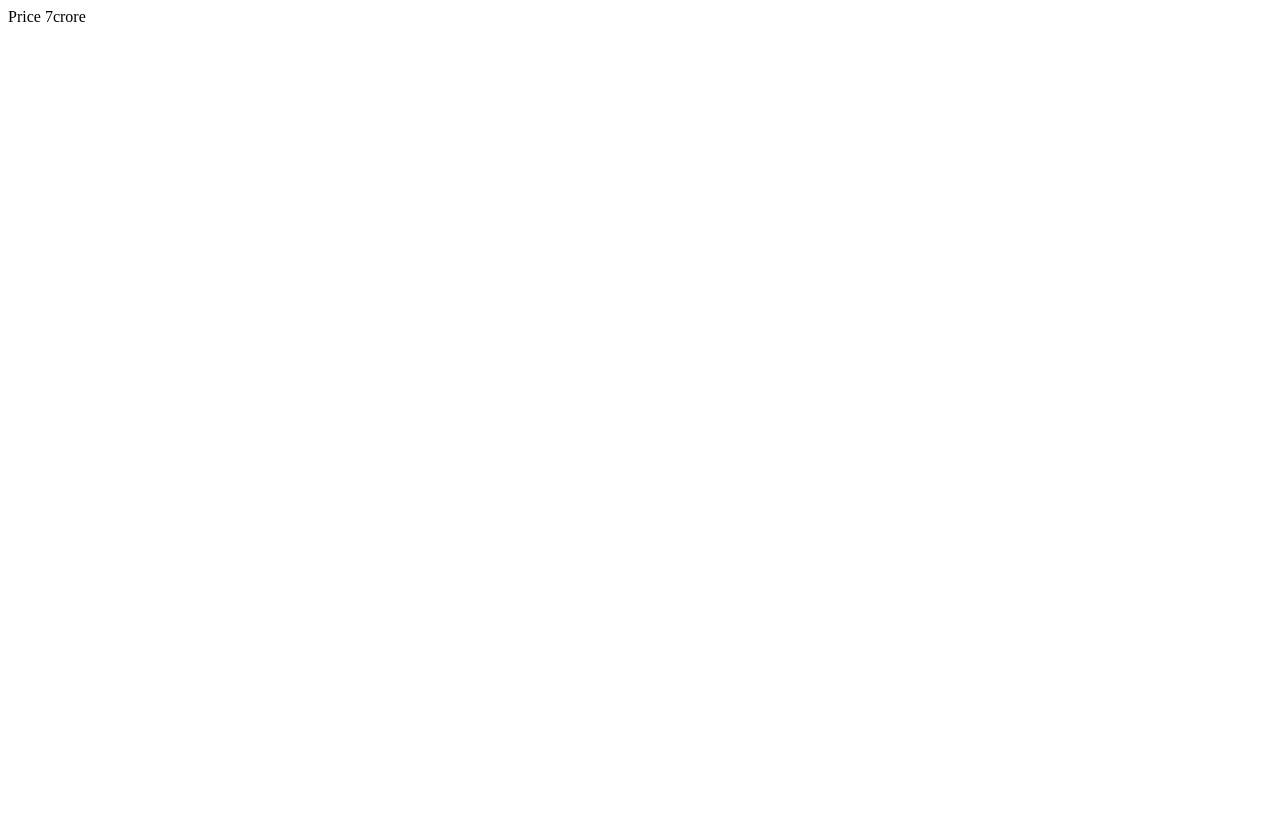
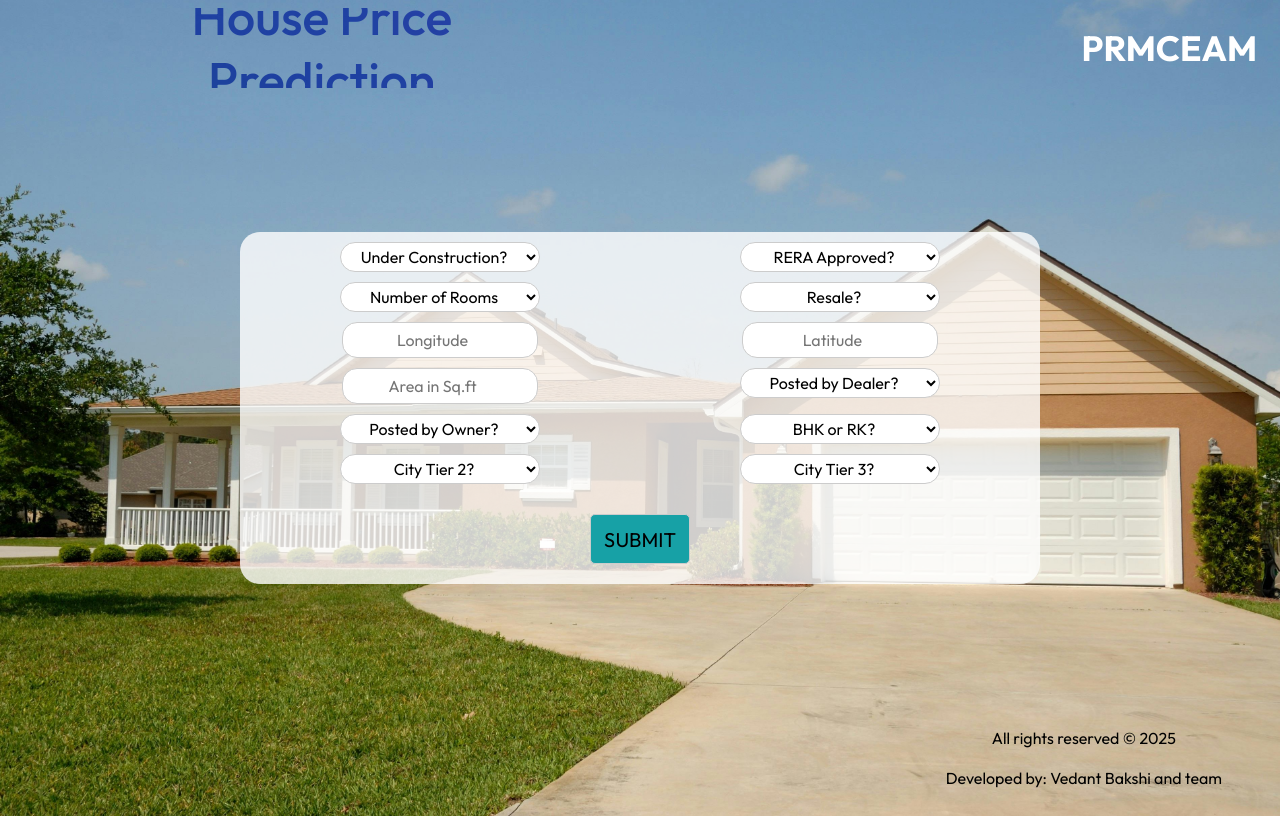
Before and after one commit to VedantBakshi23/house-price-prediction, a Flask app: page / in a window 1280 px wide. Before the commit the page is almost empty. Before the commit the page ends 22 px from the top, so only its background shows below. Run offline with Flask 3, Linux system fonts and the light colour scheme.

Commit message:
final changes

```diff
--- a/app.py
+++ b/app.py
@@ -1,10 +1,53 @@
 import json
-from flask import Flask,render_template
+from flask import Flask, render_template, request
+import pandas as pd
+from model.model import predict_price  # Import prediction function
+
 app = Flask(__name__)
-@app.route('/')
+
+# Initialize an empty DataFrame
+df = pd.DataFrame(columns=[
+    "UNDER_CONSTRUCTION", "RERA", "BHK_NO.", "RESALE", "LONGITUDE", "LATITUDE",
+    "area", "POSTED_BY Dealer", "POSTED_BY Owner", "BHK_OR_RK", "city_tier tier2", "city_tier tier3"
+])
+
+@app.route('/', methods=['GET', 'POST'])
 def index():
-    # return json.dumps({'name': 'alice',
-    #                    'email': 'alice@outlook.com'})
-    params="7crore"
-    return render_template('index.html',params=params)
-app.run(debug=True)
+    global df
+    message = ""
+
+    if request.method == 'POST':
+        try:
+            print("Received form data:", request.form)  # Debugging
+
+            # Convert form data into correct format
+            filters = {
+                "UNDER_CONSTRUCTION": int(request.form["under_construction"]),
+                "RERA": int(request.form["RERA"]),
+                "BHK_NO.": int(request.form["BHK_NO"]),
+                "RESALE": int(request.form["RESALE"]),
+                "LONGITUDE": float(request.form["LONGITUDE"]),
+                "LATITUDE": float(request.form["LATITUDE"]),
+                "area": float(request.form["area"]),
+                "POSTED_BY Dealer": int(request.form["POSTED_BY_Dealer"]),
+                "POSTED_BY Owner": int(request.form["POSTED_BY_Owner"]),
+                "BHK_OR_RK": int(request.form["BHK_OR_RK"]),
+                "city_tier tier2": int(request.form["city_tier_2"]),
+                "city_tier tier3": int(request.form["city_tier_3"])
+            }
+
+            # Append new entry to DataFrame
+            df = pd.concat([df, pd.DataFrame([filters])], ignore_index=True)
+
+            # Reshape the data before passing to prediction function
+            predicted_price = predict_price([df.iloc[-1].tolist()])
+
+            message = f"Predicted Price: ₹{predicted_price:.2f}"
+        except Exception as e:
+            message = f"Error: {str(e)}"
+        print(message)
+
+    return render_template('index.html', message=message)
+
+if __name__ == "__main__":
+    app.run(debug=True)
--- /dev/null
+++ b/static/css/style.css
@@ -0,0 +1,148 @@
+body{
+    background: url("/static/img/back1.jpg");
+    background-size: cover;
+    background-repeat: no-repeat;
+    background-position: bottom;
+
+    font-family: "Outfit", sans-serif;
+  font-optical-sizing: auto;
+  font-weight: 400;
+  font-style: normal;
+
+
+}
+section{
+    height: 80vh;
+    display: flex;
+    justify-content: center;
+    align-items: center;
+
+}
+form{
+    display: grid;
+    width: 800px;
+    grid-template-columns: repeat(2, minmax(0,1fr));
+    background-color: rgba(255, 255, 255, 0.8);
+    border-radius: 20px;
+
+}
+header{
+    color: white;
+    display: flex;
+    height:10vh ;
+}
+.logo{
+    display: flex;
+    flex: 3;
+    justify-content: end;
+    align-items: center;
+    margin-right:15px ;
+    font-size: 30px
+
+}
+.title{
+    display: flex;
+    flex: 2;
+    justify-content: center;
+    align-items: center;
+    font-size: 2em;
+    font-weight: 500;
+    text-align: center;
+    font-size: 50px;
+    background:url("/static/img/text.jpg");
+    background-position:center;
+    -webkit-background-clip: text;
+    color: transparent;
+   margin-left: 80px;
+}
+header img{
+    border-style: solid;
+    border-radius:50%;
+    border-color: cyan;
+    border-width: 1px;
+
+}
+footer{
+    height: 10vh;
+}
+select{
+    width: 200px;
+    height: 30px;
+    border-radius: 15px;
+    border: 1px solid #ccc;
+    padding: 2px;
+    font-size: 16px;
+    background-color: white;
+    color: black;
+    cursor: pointer;
+    margin-top:10px ;
+    justify-self: center;
+
+
+    font-family: "Outfit", sans-serif;
+  font-optical-sizing: auto;
+  font-weight: 400;
+  font-style: normal;
+
+}
+input[type="number"]{
+    width: 190px;
+    height: 30px;
+    border-radius: 15px;
+    border: 1px solid #ccc;
+    padding: 2px;
+    font-size: 16px;
+    background-color: white;
+    color: black;
+    cursor: pointer;
+    margin-top: 10px;
+    justify-self: center;
+
+
+    font-family: "Outfit", sans-serif;
+  font-optical-sizing: auto;
+  font-weight: 400;
+  font-style: normal;
+
+}
+
+input[type="submit"]{
+    width: 100px;
+    height: 50px;
+    border-radius: 5px;
+    border: 1px solid #ccc;
+    background-color: rgb(23, 161, 166);
+    padding: 2px;
+    font-size: 16px;
+    background-color: ;
+    color: black;
+    cursor: pointer;
+    font-size: 20px;
+    margin-top: 30px;
+    justify-self: center;
+    font-family: "Outfit", sans-serif;
+    font-optical-sizing: auto;
+    font-weight: 400;
+    font-style: normal;
+    transition: 0.3s;
+    grid-column: span 2;
+    margin-bottom: 20px;
+}
+input[type="submit"]:hover{
+    background-color: sandybrown;
+    color: white;
+    transition: 0.3s;
+}
+input[type="number"]{
+    text-align: center;
+}
+select{
+    text-align: center;
+}
+
+footer{
+    text-align: center;
+    display: grid;
+   justify-content: end;
+   margin-right: 50px;
+}
--- a/templates/index.html
+++ b/templates/index.html
@@ -4,9 +4,96 @@
     <meta charset="UTF-8">
     <meta http-equiv="X-UA-Compatible" content="IE=edge">
     <meta name="viewport" content="width=device-width, initial-scale=1.0">
-    <title>HPP</title>
+    <title>House Price Prediction</title>
+    <link rel="stylesheet" href="{{ url_for('static', filename='css/style.css') }}">
+    <link rel="preconnect" href="https://fonts.googleapis.com">
+    <link rel="preconnect" href="https://fonts.gstatic.com" crossorigin>
+    <link href="https://fonts.googleapis.com/css2?family=Outfit:wght@100..900&display=swap" rel="stylesheet">
 </head>
 <body>
-    Price {{params}}
+    <header>
+        <div class="title">House Price Prediction</div>
+        <div class="logo"><h3>PRMCEAM</h3></div>
+    </header>
+
+    <section>
+        <form method="post" action="/">
+            <select name="under_construction" required>
+                <option value="">Under Construction?</option>
+                <option value="1">Yes</option>
+                <option value="0">No</option>
+            </select>
+
+            <select name="RERA" required>
+                <option value="">RERA Approved?</option>
+                <option value="1">Yes</option>
+                <option value="0">No</option>
+            </select>
+
+            <select name="BHK_NO" required>
+                <option value="">Number of Rooms</option>
+                <option value="1">1</option>
+                <option value="2">2</option>
+                <option value="3">3</option>
+                <option value="4">4</option>
+                <option value="5">5</option>
+                <option value="6">6</option>
+            </select>
+
+            <select name="RESALE" required>
+                <option value="">Resale?</option>
+                <option value="1">Yes</option>
+                <option value="0">No</option>
+            </select>
+
+            <input type="number" name="LONGITUDE" placeholder="Longitude" step="any" required>
+            <input type="number" name="LATITUDE" placeholder="Latitude" step="any" required>
+            <input type="number" name="area" placeholder="Area in Sq.ft" step="any" required>
+
+            <select name="POSTED_BY_Dealer" required>
+                <option value="">Posted by Dealer?</option>
+                <option value="1">Yes</option>
+                <option value="0">No</option>
+            </select>
+
+            <select name="POSTED_BY_Owner" required>
+                <option value="">Posted by Owner?</option>
+                <option value="1">Yes</option>
+                <option value="0">No</option>
+            </select>
+
+            <select name="BHK_OR_RK" required>
+                <option value="">BHK or RK?</option>
+                <option value="1">BHK</option>
+                <option value="0">RK</option>
+            </select>
+
+            <select name="city_tier_2" required>
+                <option value="">City Tier 2?</option>
+                <option value="1">Yes</option>
+                <option value="0">No</option>
+            </select>
+
+            <select name="city_tier_3" required>
+                <option value="">City Tier 3?</option>
+                <option value="1">Yes</option>
+                <option value="0">No</option>
+            </select>
+
+            <input type="submit" value="SUBMIT">
+        </form>
+
+        <!-- Display predicted price message here -->
+
+    </section>
+    {% if message %}
+    <div class="result">
+        <h2>{{ message }} Lakhs</h2>
+    </div>
+    {% endif %}
+    <footer>
+        <div>All rights reserved &copy; 2025</div>
+        <div>Developed by: Vedant Bakshi and team</div>
+    </footer>
 </body>
 </html>
```
Also changed, not shown: model/model.py (added, +10 -0 lines), requirements.txt (+11 -0 lines), static/img/back1.jpg (added), static/img/logo.png (added), static/img/text.jpg (added), 1 other file.
